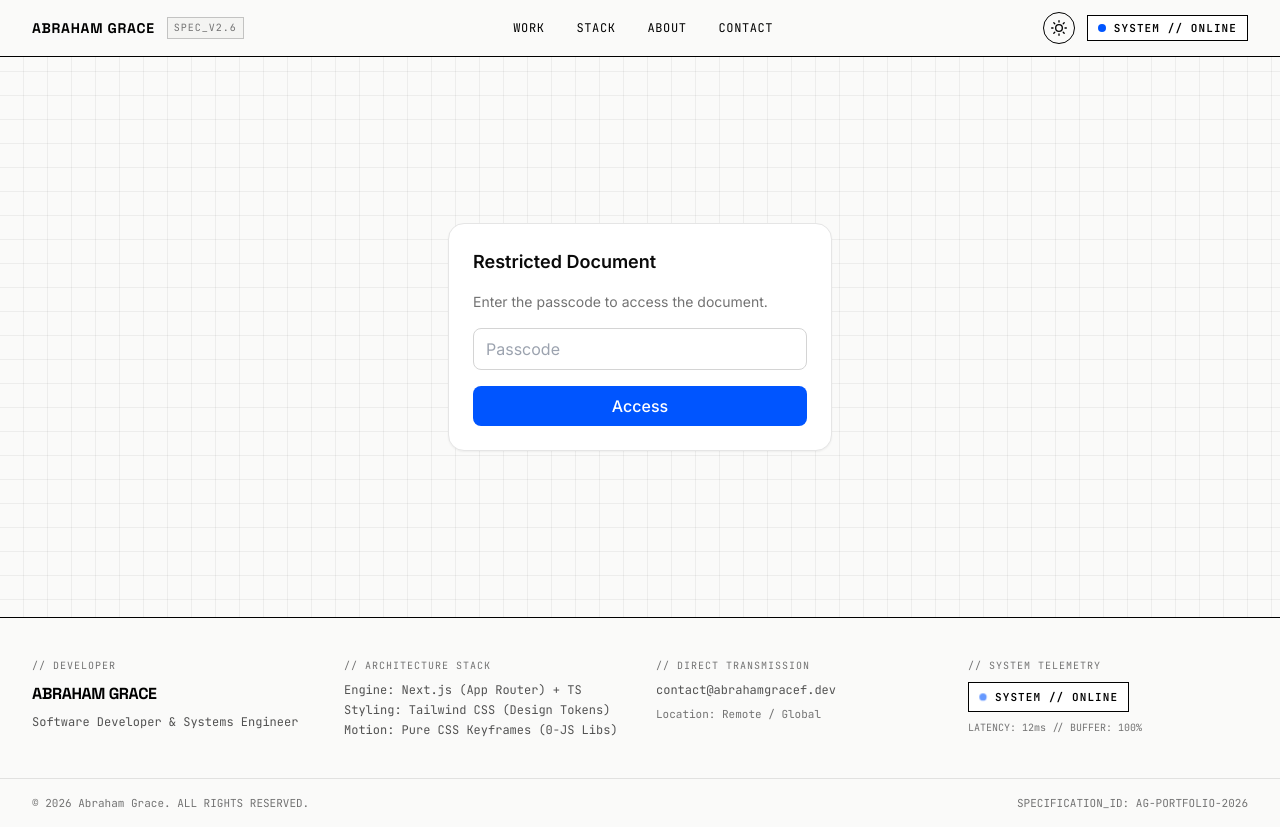
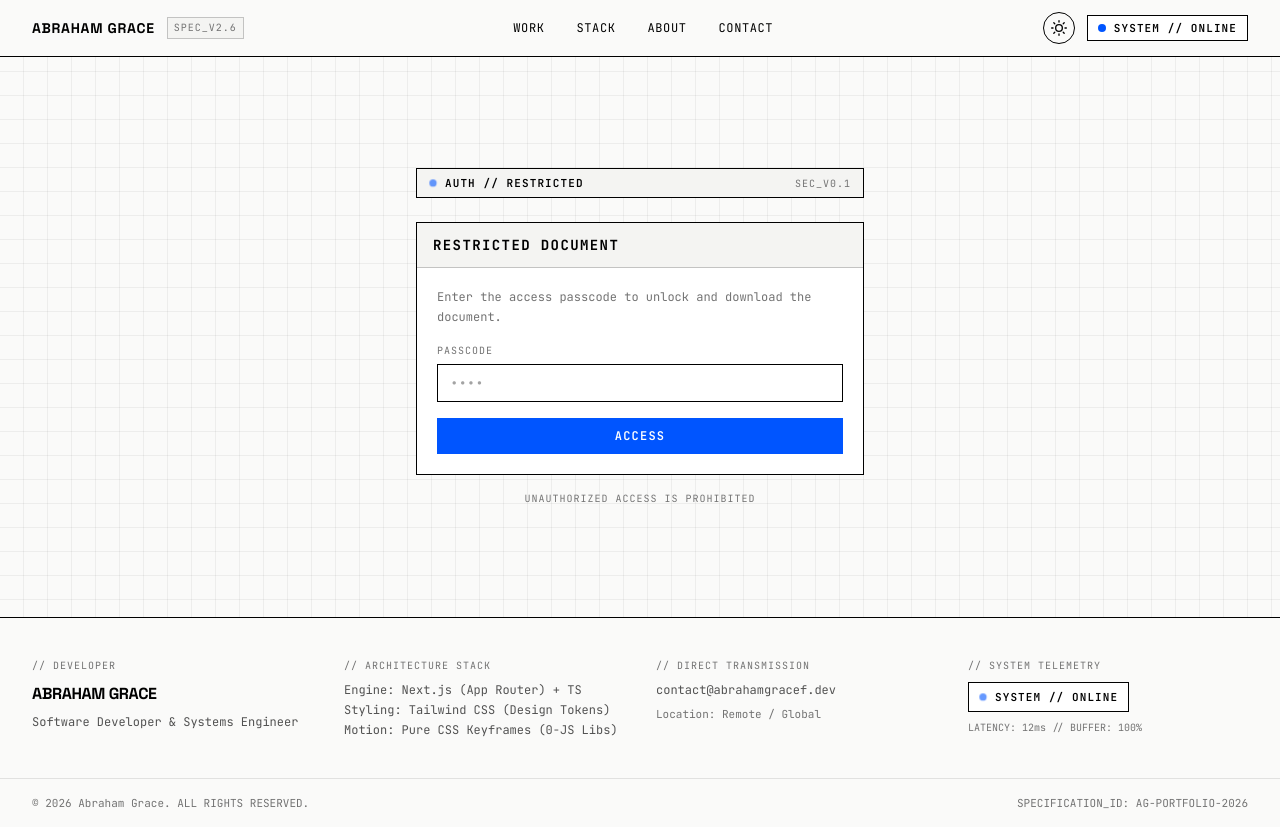
Before and after one commit to abrahamgracef/portfolio, a Next.js app: page /cass in a window 1280 px wide. Built offline with nearby package versions, Linux system fonts and the light colour scheme.

Commit message:
Match passcode screen to site theme

```diff
--- a/app/cass/page.tsx
+++ b/app/cass/page.tsx
@@ -20,44 +20,95 @@ export default function CassPage() {
   };
 
   return (
-    <div className="flex flex-col items-center justify-center min-h-[70vh] px-4">
-      <div className="w-full max-w-sm p-6 rounded-2xl border border-neutral-200 dark:border-neutral-800 bg-white dark:bg-[#111] shadow-sm">
+    <div className="flex flex-col items-center justify-center min-h-[70vh] px-4 font-mono">
+      <div className="w-full max-w-md">
+        {/* Status bar */}
+        <div className="flex items-center gap-2 border border-black dark:border-white px-3 py-1.5 bg-[#F4F4F2] dark:bg-[#262626] mb-6">
+          <span className="w-2 h-2 rounded-full bg-[#0055FF] animate-pulse-dot" />
+          <span className="tracking-widest text-[11px] font-semibold text-black dark:text-white uppercase select-none">
+            {'AUTH // RESTRICTED'}
+          </span>
+          <span className="ml-auto text-[#737373] dark:text-[#A3A3A3] text-[10px] tracking-widest uppercase">
+            SEC_v0.1
+          </span>
+        </div>
+
+        <div className="border border-black dark:border-white bg-white dark:bg-[#1A1A1A]">
           {!unlocked ? (
-          <form onSubmit={handleSubmit} className="flex flex-col gap-4">
-            <h1 className="text-lg font-semibold">Restricted Document</h1>
-            <p className="text-sm text-neutral-500 dark:text-neutral-400">
-              Enter the passcode to access the document.
+            <form onSubmit={handleSubmit} className="flex flex-col">
+              <div className="px-4 py-3 border-b border-black/20 dark:border-white/20 bg-[#F4F4F2] dark:bg-[#262626]">
+                <h1 className="text-sm font-bold uppercase tracking-widest text-black dark:text-white">
+                  Restricted Document
+                </h1>
+              </div>
+
+              <div className="flex flex-col gap-4 p-5">
+                <p className="text-xs text-[#737373] dark:text-[#A3A3A3] leading-relaxed">
+                  Enter the access passcode to unlock and download the document.
                 </p>
+
+                <label className="flex flex-col gap-1.5">
+                  <span className="text-[10px] tracking-widest uppercase text-[#737373] dark:text-[#A3A3A3]">
+                    Passcode
+                  </span>
                   <input
                     type="password"
                     value={input}
                     onChange={(e) => setInput(e.target.value)}
-              placeholder="Passcode"
-              className="w-full px-3 py-2 rounded-lg border border-neutral-300 dark:border-neutral-700 bg-transparent focus:outline-none focus:ring-2 focus:ring-[#0055FF]"
+                    placeholder="••••"
+                    className="w-full px-3 py-2 border border-black dark:border-white bg-transparent text-sm text-black dark:text-white placeholder:text-[#A3A3A3] focus:outline-none focus:ring-2 focus:ring-[#0055FF]"
                     autoComplete="off"
                   />
+                </label>
+
                 {error && (
-              <p className="text-sm text-red-500">Incorrect passcode. Try again.</p>
+                  <div className="flex items-center gap-2 border border-red-500/50 px-3 py-2">
+                    <span className="w-1.5 h-1.5 rounded-full bg-red-500" />
+                    <p className="text-xs text-red-500 uppercase tracking-widest">
+                      Access denied — try again
+                    </p>
+                  </div>
                 )}
+
                 <button
                   type="submit"
-              className="w-full px-4 py-2 rounded-lg bg-[#0055FF] text-white font-medium hover:opacity-90 transition"
+                  className="w-full px-4 py-2.5 bg-[#0055FF] text-white text-xs font-semibold uppercase tracking-widest hover:bg-[#0044CC] transition-colors"
                 >
                   Access
                 </button>
+              </div>
             </form>
           ) : (
-          <div className="flex flex-col items-center gap-4">
-            <p className="text-green-600 dark:text-green-400 font-medium">Access granted.</p>
+            <div className="flex flex-col">
+              <div className="px-4 py-3 border-b border-black/20 dark:border-white/20 bg-[#F4F4F2] dark:bg-[#262626]">
+                <h1 className="text-sm font-bold uppercase tracking-widest text-black dark:text-white">
+                  Access Granted
+                </h1>
+              </div>
+
+              <div className="flex flex-col gap-4 p-5">
+                <div className="flex items-center gap-2">
+                  <span className="w-1.5 h-1.5 rounded-full bg-green-500" />
+                  <p className="text-xs text-green-600 dark:text-green-400 uppercase tracking-widest">
+                    Authorization verified
+                  </p>
+                </div>
+
                 <a
                   href="/24d7d82f26b79cc6.pdf"
                   download
-              className="w-full text-center px-4 py-2 rounded-lg bg-[#0055FF] text-white font-medium hover:opacity-90 transition"
+                  className="w-full text-center px-4 py-2.5 bg-[#0055FF] text-white text-xs font-semibold uppercase tracking-widest hover:bg-[#0044CC] transition-colors"
                 >
-              Download cass.pdf
+                  Download Document
                 </a>
               </div>
+            </div>
           )}
+        </div>
+
+        <p className="mt-4 text-center text-[10px] tracking-widest uppercase text-[#737373] dark:text-[#A3A3A3]">
+          {'Unauthorized access is prohibited'}
+        </p>
       </div>
     </div>
   );
```
Lines whose indentation alone changed are shown as unchanged.
